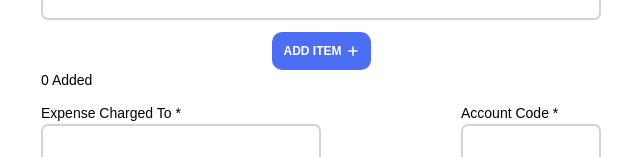
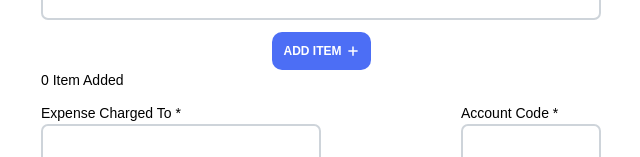
Before and after one commit to calebcharles343/CASFOD-TypeScript, a React (Vite) app: page /purchase in a window 1280 px wide. Shown: the part 567-724 px from the top of the page, without its empty margins (319-959 px from the left). Built offline with nearby package versions, Linux system fonts and the light colour scheme.

Commit message:
text fix

```diff
--- a/src/pages/PurchaseRequestForm.tsx
+++ b/src/pages/PurchaseRequestForm.tsx
@@ -777,7 +777,7 @@ const FormWithGroups: React.FC = () => {
         Add Item
         <FaPlus />
       </Button>
-      <span>{itemGroup.length} Added</span>
+      <span>{itemGroup.length} Item Added</span>
 
       <Row>
         <FormRow
```
